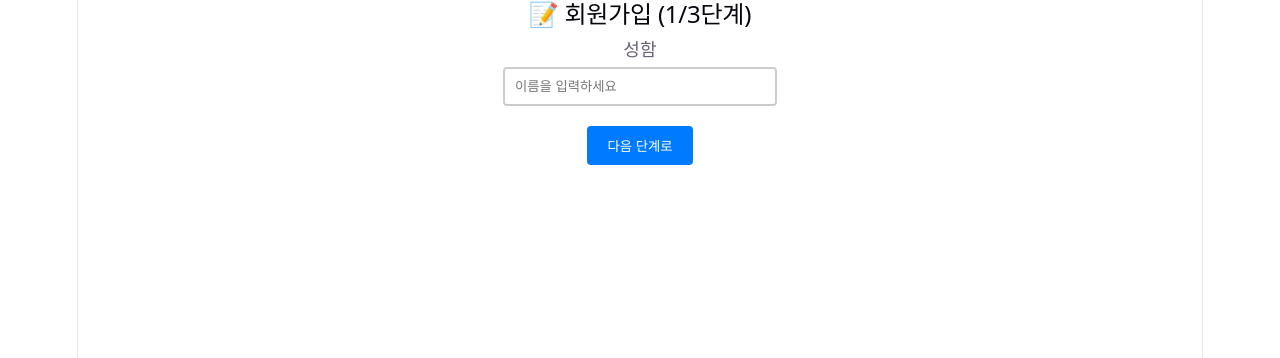
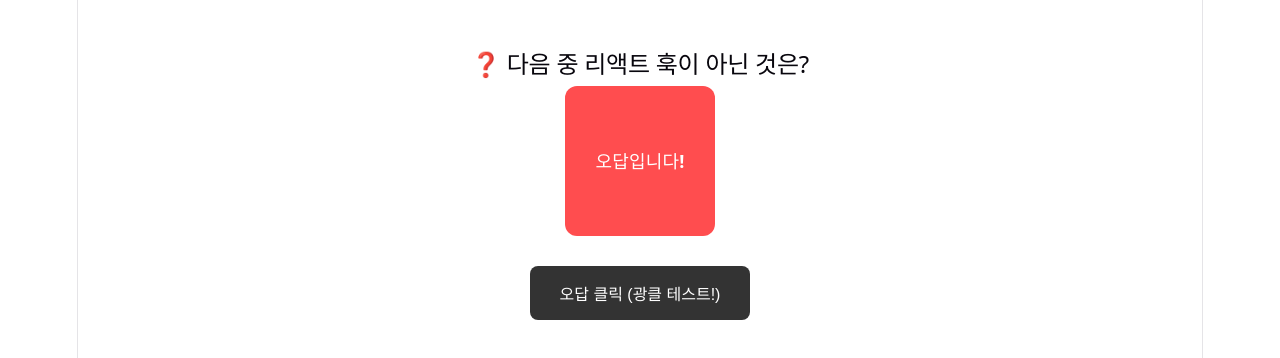
Before and after one commit to yunajoe/react-master-class-part2-inflearn, a React (Vite) app: page / in a window 1280 px wide. Shown: the top 358 px of the page. Built offline with nearby package versions, Linux system fonts and the light colour scheme.

Commit message:
[미션 34: 전문] 0.1초의 미학, Shake 애니메이션 재시작 트리거

```diff
--- a/src/App.css
+++ b/src/App.css
@@ -1,184 +1,29 @@
-.counter {
-  font-size: 16px;
-  padding: 5px 10px;
-  border-radius: 5px;
-  color: var(--accent);
-  background: var(--accent-bg);
-  border: 2px solid transparent;
-  transition: border-color 0.3s;
-  margin-bottom: 24px;
+.shake-box {
+  width: 150px;
+  height: 150px;
+  background-color: #ff4d4f;
+  color: white;
+  display: flex;
+  align-items: center;
+  justify-content: center;
+  border-radius: 12px;
+  font-weight: bold;
+}
 
-  &:hover {
-    border-color: var(--accent-border);
+/* 흔들림 효과 애니메이션 */
+.apply-shake {
+  animation: shake-animation 0.4s ease-in-out;
+}
+
+@keyframes shake-animation {
+  0%,
+  100% {
+    transform: translateX(0);
   }
-  &:focus-visible {
-    outline: 2px solid var(--accent);
-    outline-offset: 2px;
+  25% {
+    transform: translateX(-10px);
+  }
+  75% {
+    transform: translateX(10px);
   }
 }
-
-.hero {
-  position: relative;
-
-  .base,
-  .framework,
-  .vite {
-    inset-inline: 0;
-    margin: 0 auto;
-  }
-
-  .base {
-    width: 170px;
-    position: relative;
-    z-index: 0;
-  }
-
-  .framework,
-  .vite {
-    position: absolute;
-  }
-
-  .framework {
-    z-index: 1;
-    top: 34px;
-    height: 28px;
-    transform: perspective(2000px) rotateZ(300deg) rotateX(44deg) rotateY(39deg)
-      scale(1.4);
-  }
-
-  .vite {
-    z-index: 0;
-    top: 107px;
-    height: 26px;
-    width: auto;
-    transform: perspective(2000px) rotateZ(300deg) rotateX(40deg) rotateY(39deg)
-      scale(0.8);
-  }
-}
-
-#center {
-  display: flex;
-  flex-direction: column;
-  gap: 25px;
-  place-content: center;
-  place-items: center;
-  flex-grow: 1;
-
-  @media (max-width: 1024px) {
-    padding: 32px 20px 24px;
-    gap: 18px;
-  }
-}
-
-#next-steps {
-  display: flex;
-  border-top: 1px solid var(--border);
-  text-align: left;
-
-  & > div {
-    flex: 1 1 0;
-    padding: 32px;
-    @media (max-width: 1024px) {
-      padding: 24px 20px;
-    }
-  }
-
-  .icon {
-    margin-bottom: 16px;
-    width: 22px;
-    height: 22px;
-  }
-
-  @media (max-width: 1024px) {
-    flex-direction: column;
-    text-align: center;
-  }
-}
-
-#docs {
-  border-right: 1px solid var(--border);
-
-  @media (max-width: 1024px) {
-    border-right: none;
-    border-bottom: 1px solid var(--border);
-  }
-}
-
-#next-steps ul {
-  list-style: none;
-  padding: 0;
-  display: flex;
-  gap: 8px;
-  margin: 32px 0 0;
-
-  .logo {
-    height: 18px;
-  }
-
-  a {
-    color: var(--text-h);
-    font-size: 16px;
-    border-radius: 6px;
-    background: var(--social-bg);
-    display: flex;
-    padding: 6px 12px;
-    align-items: center;
-    gap: 8px;
-    text-decoration: none;
-    transition: box-shadow 0.3s;
-
-    &:hover {
-      box-shadow: var(--shadow);
-    }
-    .button-icon {
-      height: 18px;
-      width: 18px;
-    }
-  }
-
-  @media (max-width: 1024px) {
-    margin-top: 20px;
-    flex-wrap: wrap;
-    justify-content: center;
-
-    li {
-      flex: 1 1 calc(50% - 8px);
-    }
-
-    a {
-      width: 100%;
-      justify-content: center;
-      box-sizing: border-box;
-    }
-  }
-}
-
-#spacer {
-  height: 88px;
-  border-top: 1px solid var(--border);
-  @media (max-width: 1024px) {
-    height: 48px;
-  }
-}
-
-.ticks {
-  position: relative;
-  width: 100%;
-
-  &::before,
-  &::after {
-    content: '';
-    position: absolute;
-    top: -4.5px;
-    border: 5px solid transparent;
-  }
-
-  &::before {
-    left: 0;
-    border-left-color: var(--border);
-  }
-  &::after {
-    right: 0;
-    border-right-color: var(--border);
-  }
-}
--- a/src/App.jsx
+++ b/src/App.jsx
@@ -1,8 +1,8 @@
 import "./App.css";
-import SignupForm from "./components/SignupForm.jsx";
+import QuizPage from "./components/QuizPage.jsx";
 
 function App() {
-  return <SignupForm />;
+  return <QuizPage />;
 }
 
 export default App;
--- a/src/components/MyInput.jsx
+++ b/src/components/MyInput.jsx
@@ -10,13 +10,11 @@ function MyInput({ ref, props }) {
    * useImperativeHandle은 부모의 ref.current 안에다 return에서 정의한 함수들을 넣는 역할
    */
   useImperativeHandle(ref, () => {
-    console.log("ref", ref);
     return {
       focus: () => {
         inputRef.current.focus();
       },
       clear: () => {
-        console.log("CLEAR");
         inputRef.current.value = "";
       },
       greeting: () => {
--- /dev/null
+++ b/src/components/QuizPage.jsx
@@ -0,0 +1,85 @@
+import { useImperativeHandle, useRef, useState } from "react";
+
+function AnimatedBox({ ref }) {
+  const boxRef = useRef();
+
+  useImperativeHandle(ref, () => {
+    return {
+      shake: () => {
+        if (!boxRef.current) return;
+
+        if (boxRef.current.classList.contains("apply-shake")) {
+          boxRef.current.classList.remove("apply-shake");
+        }
+        // 브라우저의 레이아웃 엔진을 강제로 깨우는 명령
+        void boxRef.current.offsetWidth;
+        boxRef.current.classList.add("apply-shake");
+      },
+    };
+  }, []);
+  return (
+    <div ref={boxRef} className="shake-box">
+      오답입니다!
+    </div>
+  );
+}
+
+function AnimatedBox2({ ref, shake, setShake }) {
+  const boxRef = useRef();
+
+  useImperativeHandle(ref, () => {
+    return {
+      shake: () => {
+        if (shake) {
+          setShake(false);
+        }
+        setShake(true);
+      },
+    };
+  }, []);
+  return (
+    <div ref={boxRef} className={shake ? "shake-box apply-shake" : "shake-box"}>
+      오답입니다!
+    </div>
+  );
+}
+
+function QuizPage() {
+  const [shake, setShake] = useState();
+  const parentRef = useRef();
+
+  const handleWrongAnswer = () => {
+    parentRef.current.shake();
+  };
+  return (
+    <div style={{ padding: "50px", textAlign: "center" }}>
+      <h2>❓ 다음 중 리액트 훅이 아닌 것은?</h2>
+      <div
+        style={{
+          display: "flex",
+          justifyContent: "center",
+          marginBottom: "30px",
+        }}
+      >
+        {/* <AnimatedBox ref={parentRef} /> */}
+        <AnimatedBox2 ref={parentRef} shake={shake} setShake={setShake} />
+      </div>
+      <button
+        onClick={handleWrongAnswer}
+        style={{
+          padding: "15px 30px",
+          fontSize: "16px",
+          cursor: "pointer",
+          background: "#333",
+          color: "#fff",
+          border: "none",
+          borderRadius: "8px",
+        }}
+      >
+        오답 클릭 (광클 테스트!)
+      </button>
+    </div>
+  );
+}
+
+export default QuizPage;
```
